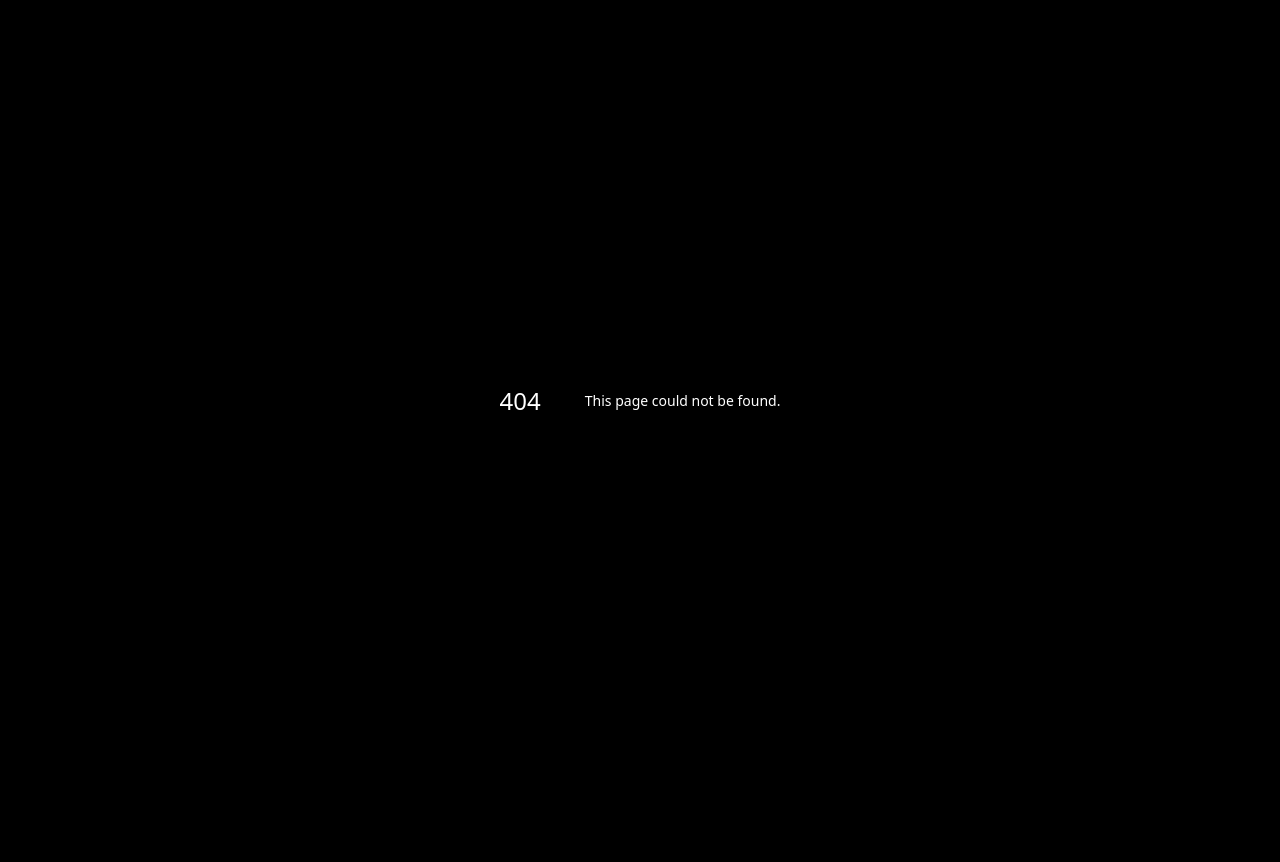
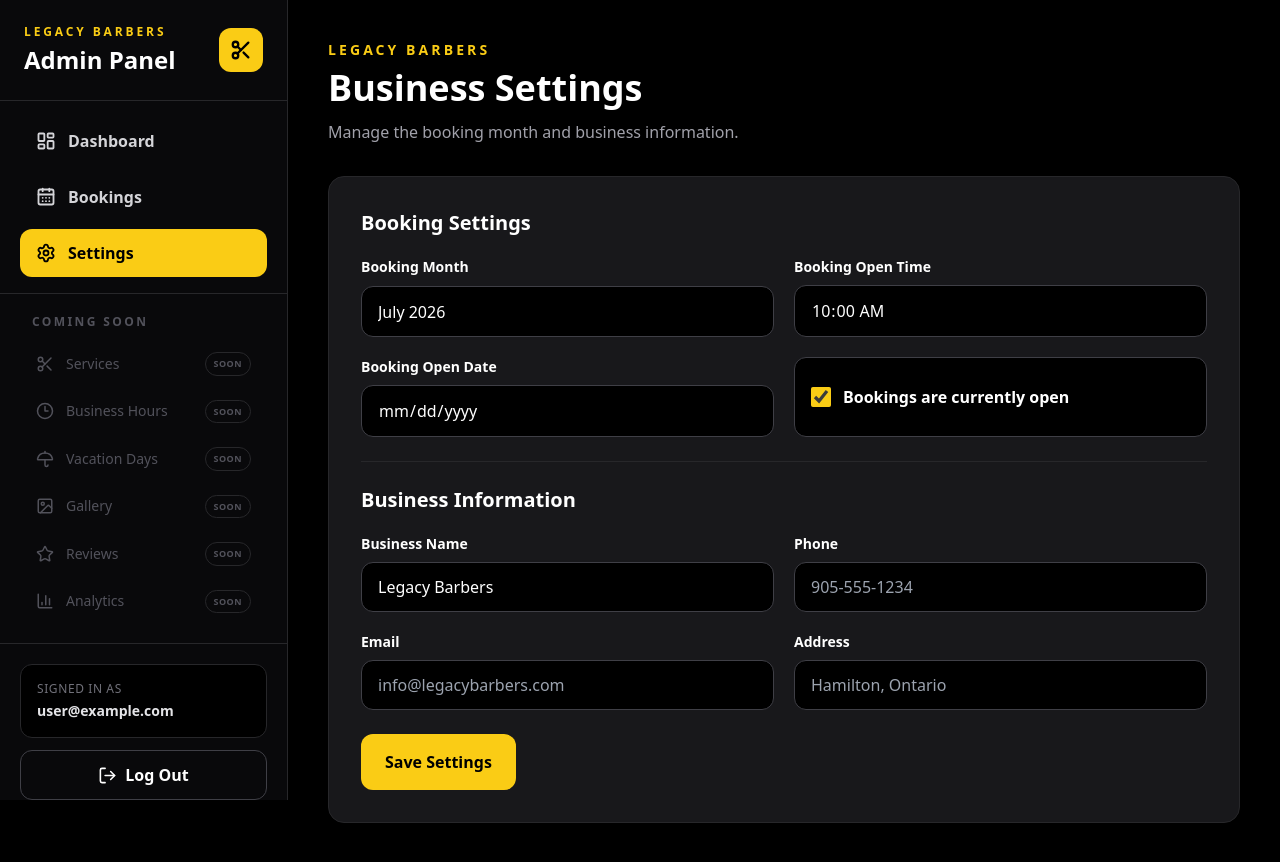
Before and after one commit to jpwebsites123/legacy-barbers, a Next.js app: page /admin/settings in a window 1280 px wide. Before the commit this address had no page. Before the commit the page ends 800 px from the top, so only its background shows below. Built offline with nearby package versions, Linux system fonts and the light colour scheme; no server answers; the database is empty; sample sign-in values are in the browser's storage.

Commit message:
Add settings link to admin sidebar

```diff
--- a/app/admin/(protected)/layout.js
+++ b/app/admin/(protected)/layout.js
@@ -29,10 +29,14 @@ const mainLinks = [
     href: "/admin/bookings",
     icon: CalendarDays,
   },
+  {
+    name: "Settings",
+    href: "/admin/settings",
+    icon: Settings,
+  },
 ];
 
 const comingSoonLinks = [
-  { name: "Settings", icon: Settings },
   { name: "Services", icon: Scissors },
   { name: "Business Hours", icon: Clock3 },
   { name: "Vacation Days", icon: Umbrella },
--- /dev/null
+++ b/app/admin/(protected)/settings/page.js
@@ -0,0 +1,246 @@
+"use client";
+
+import { useEffect, useState } from "react";
+import { doc, getDoc, setDoc } from "firebase/firestore";
+import { db } from "../../../../lib/firebase";
+
+const defaultSettings = {
+  businessName: "Legacy Barbers",
+  bookingMonth: "July 2026",
+  bookingsOpen: true,
+  phone: "",
+  email: "",
+  address: "",
+  bookingOpenDate: "",
+  bookingOpenTime: "10:00",
+};
+
+export default function SettingsPage() {
+  const [settings, setSettings] = useState(defaultSettings);
+  const [loading, setLoading] = useState(true);
+  const [saving, setSaving] = useState(false);
+  const [message, setMessage] = useState("");
+  const [error, setError] = useState("");
+
+  useEffect(() => {
+    async function loadSettings() {
+      try {
+        const settingsReference = doc(db, "settings", "business");
+        const settingsSnapshot = await getDoc(settingsReference);
+
+        if (settingsSnapshot.exists()) {
+          setSettings({
+            ...defaultSettings,
+            ...settingsSnapshot.data(),
+          });
+        }
+      } catch (loadError) {
+        console.error("Error loading settings:", loadError);
+        setError("Could not load the business settings.");
+      } finally {
+        setLoading(false);
+      }
+    }
+
+    loadSettings();
+  }, []);
+
+  function updateField(event) {
+    const { name, value, type, checked } = event.target;
+
+    setSettings((currentSettings) => ({
+      ...currentSettings,
+      [name]: type === "checkbox" ? checked : value,
+    }));
+  }
+
+  async function saveSettings(event) {
+    event.preventDefault();
+
+    if (saving) return;
+
+    setSaving(true);
+    setMessage("");
+    setError("");
+
+    try {
+      await setDoc(doc(db, "settings", "business"), settings, {
+        merge: true,
+      });
+
+      setMessage("Business settings saved.");
+    } catch (saveError) {
+      console.error("Error saving settings:", saveError);
+      setError(
+        "Could not save the settings. Check your Firestore security rules."
+      );
+    } finally {
+      setSaving(false);
+    }
+  }
+
+  if (loading) {
+    return (
+      <main className="flex min-h-screen items-center justify-center px-4">
+        <p className="text-zinc-400">Loading business settings...</p>
+      </main>
+    );
+  }
+
+  return (
+    <main className="mx-auto min-h-screen max-w-5xl px-4 py-10 sm:px-6 lg:px-10">
+      <div>
+        <p className="text-sm font-bold uppercase tracking-[0.22em] text-yellow-400">
+          Legacy Barbers
+        </p>
+
+        <h1 className="mt-2 text-3xl font-black sm:text-4xl">
+          Business Settings
+        </h1>
+
+        <p className="mt-3 text-zinc-400">
+          Manage the booking month and business information.
+        </p>
+      </div>
+
+      {message && (
+        <p className="mt-6 rounded-xl border border-green-500/30 bg-green-500/10 p-4 font-semibold text-green-400">
+          {message}
+        </p>
+      )}
+
+      {error && (
+        <p className="mt-6 rounded-xl border border-red-500/30 bg-red-500/10 p-4 font-semibold text-red-400">
+          {error}
+        </p>
+      )}
+
+      <form
+        onSubmit={saveSettings}
+        className="mt-8 space-y-6 rounded-2xl border border-zinc-800 bg-zinc-900 p-5 sm:p-8"
+      >
+        <section>
+          <h2 className="text-xl font-bold">Booking Settings</h2>
+
+          <div className="mt-5 grid gap-5 sm:grid-cols-2">
+            <label className="grid gap-2">
+              <span className="text-sm font-semibold">Booking Month</span>
+
+              <input
+                type="text"
+                name="bookingMonth"
+                value={settings.bookingMonth}
+                onChange={updateField}
+                placeholder="July 2026"
+                className="rounded-xl border border-zinc-700 bg-black px-4 py-3 outline-none focus:border-yellow-400"
+              />
+            </label>
+
+            <label className="grid gap-2">
+              <span className="text-sm font-semibold">Booking Open Time</span>
+
+              <input
+                type="time"
+                name="bookingOpenTime"
+                value={settings.bookingOpenTime}
+                onChange={updateField}
+                className="rounded-xl border border-zinc-700 bg-black px-4 py-3 outline-none focus:border-yellow-400"
+              />
+            </label>
+
+            <label className="grid gap-2">
+              <span className="text-sm font-semibold">Booking Open Date</span>
+
+              <input
+                type="date"
+                name="bookingOpenDate"
+                value={settings.bookingOpenDate}
+                onChange={updateField}
+                className="rounded-xl border border-zinc-700 bg-black px-4 py-3 outline-none focus:border-yellow-400"
+              />
+            </label>
+
+            <label className="flex items-center gap-3 rounded-xl border border-zinc-700 bg-black px-4 py-3">
+              <input
+                type="checkbox"
+                name="bookingsOpen"
+                checked={settings.bookingsOpen}
+                onChange={updateField}
+                className="h-5 w-5 accent-yellow-400"
+              />
+
+              <span className="font-semibold">
+                Bookings are currently open
+              </span>
+            </label>
+          </div>
+        </section>
+
+        <section className="border-t border-zinc-800 pt-6">
+          <h2 className="text-xl font-bold">Business Information</h2>
+
+          <div className="mt-5 grid gap-5 sm:grid-cols-2">
+            <label className="grid gap-2">
+              <span className="text-sm font-semibold">Business Name</span>
+
+              <input
+                type="text"
+                name="businessName"
+                value={settings.businessName}
+                onChange={updateField}
+                className="rounded-xl border border-zinc-700 bg-black px-4 py-3 outline-none focus:border-yellow-400"
+              />
+            </label>
+
+            <label className="grid gap-2">
+              <span className="text-sm font-semibold">Phone</span>
+
+              <input
+                type="tel"
+                name="phone"
+                value={settings.phone}
+                onChange={updateField}
+                placeholder="905-555-1234"
+                className="rounded-xl border border-zinc-700 bg-black px-4 py-3 outline-none focus:border-yellow-400"
+              />
+            </label>
+
+            <label className="grid gap-2">
+              <span className="text-sm font-semibold">Email</span>
+
+              <input
+                type="email"
+                name="email"
+                value={settings.email}
+                onChange={updateField}
+                placeholder="info@legacybarbers.com"
+                className="rounded-xl border border-zinc-700 bg-black px-4 py-3 outline-none focus:border-yellow-400"
+              />
+            </label>
+
+            <label className="grid gap-2">
+              <span className="text-sm font-semibold">Address</span>
+
+              <input
+                type="text"
+                name="address"
+                value={settings.address}
+                onChange={updateField}
+                placeholder="Hamilton, Ontario"
+                className="rounded-xl border border-zinc-700 bg-black px-4 py-3 outline-none focus:border-yellow-400"
+              />
+            </label>
+          </div>
+        </section>
+
+        <button
+          type="submit"
+          disabled={saving}
+          className="w-full rounded-xl bg-yellow-400 px-6 py-4 font-bold text-black transition hover:bg-yellow-300 disabled:cursor-not-allowed disabled:opacity-50 sm:w-auto"
+        >
+          {saving ? "Saving..." : "Save Settings"}
+        </button>
+      </form>
+    </main>
+  );
+}
```
